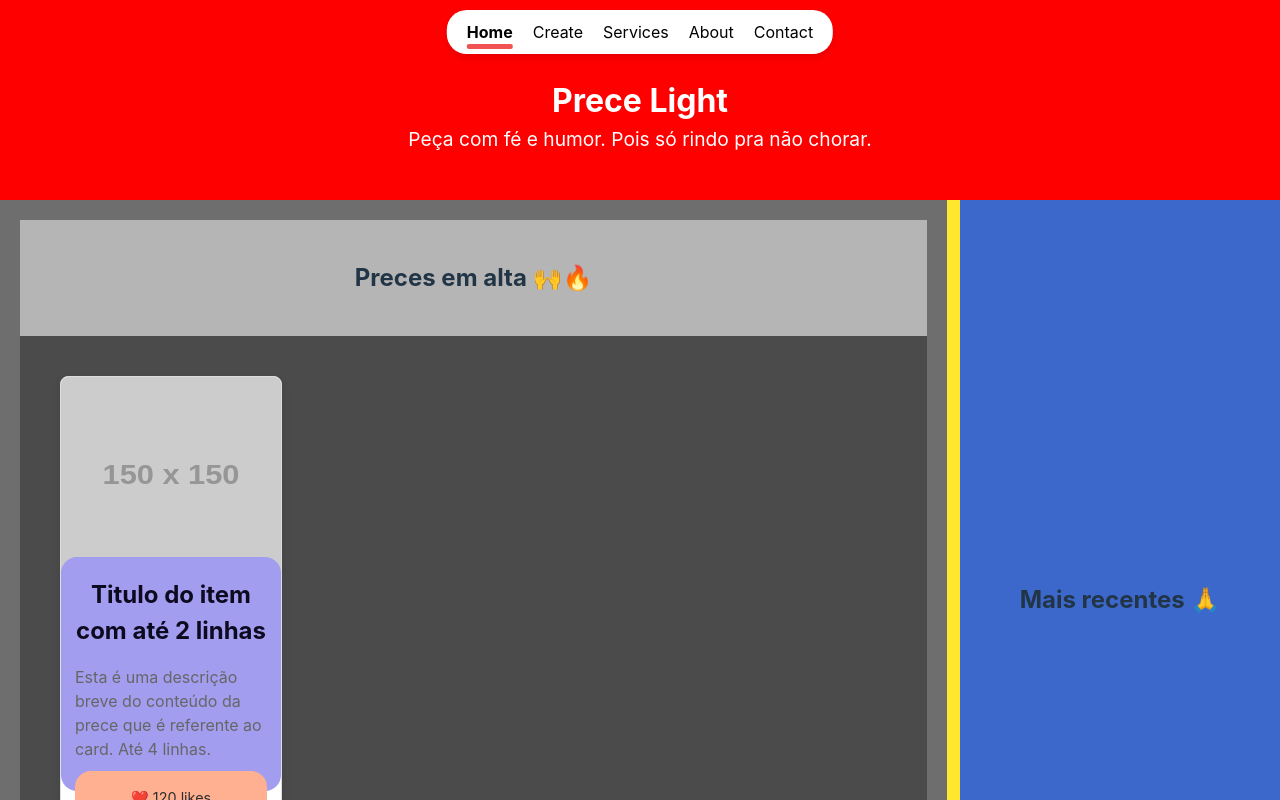
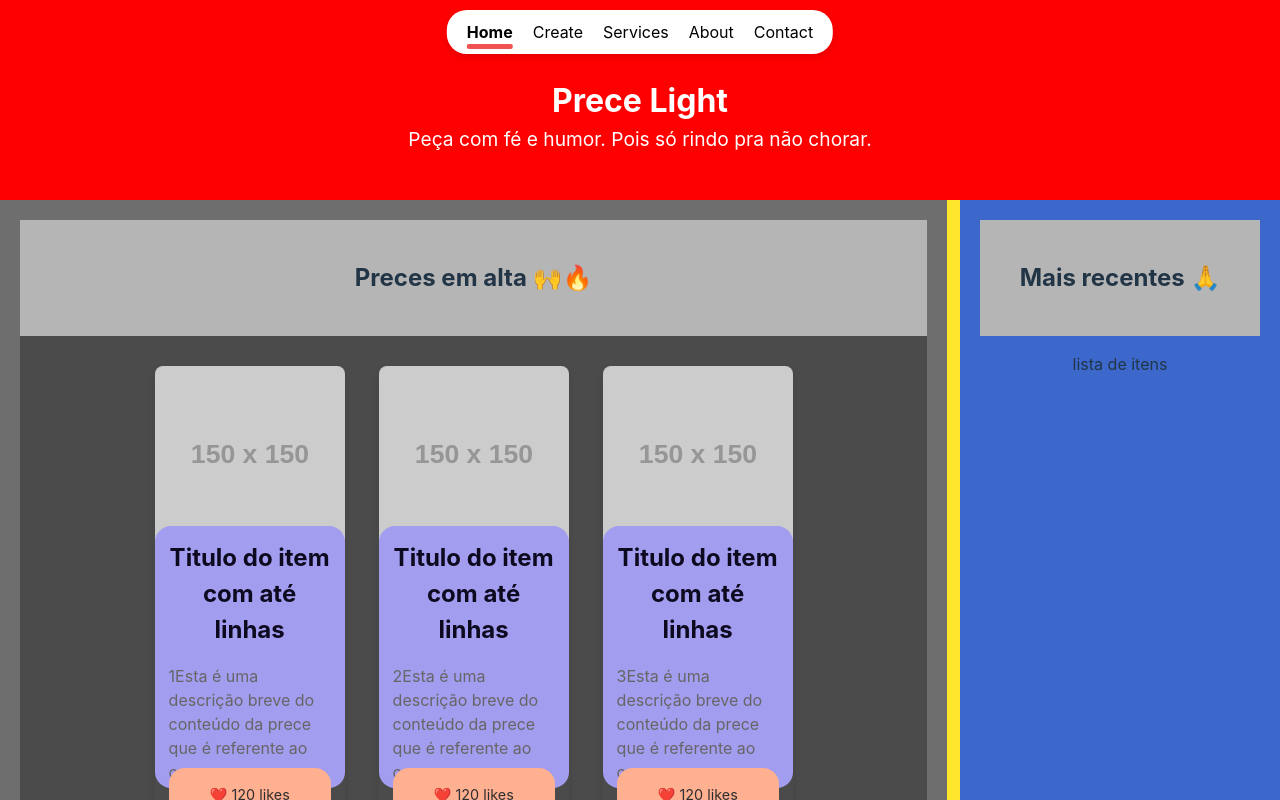
Before and after one commit to murilomorato/precelight-frontend, a React (Vite) app: page / in a window 1280 px wide. Shown: the top 800 px of the page. Built offline with nearby package versions, Linux system fonts and the light colour scheme.

Commit message:
feat: implements grid of cards

```diff
--- a/src/components/atoms/CardCandleItem/CardCandleItem.css
+++ b/src/components/atoms/CardCandleItem/CardCandleItem.css
@@ -1,20 +1,16 @@
 .card-candle-item {
-    width: 220px;
-    border: 1px solid #ddd;
+    width: 190px;
     border-radius: 8px;
     box-shadow: 0 4px 8px rgba(0, 0, 0, 0.1);
     overflow: hidden;
-    /* Garante que o conteúdo excedente seja ocultado */
-    background-color: #fff;
-    /* Remove o fundo amarelo */
-    margin: 20px;
+    margin: 10px;
     transition: transform 0.3s ease;
     position: relative;
 }
 
 .card-candle-image img {
-    width: 220px;
-    height: 200px;
+    width: 190px;
+    height: 180px;
     display: block;
 }
 
@@ -23,15 +19,12 @@
     border-radius: 16px;
     position: relative;
     top: -20px;
-    /* Move o texto 20px para cima, sobrepondo a imagem */
     z-index: 1;
     padding: 14px;
     box-sizing: border-box;
 }
 
 .card-candle-title {
-    padding-top: 6px;
-    padding-bottom: 0px;
     text-align: center;
 }
 
@@ -42,6 +35,7 @@
 }
 
 .card-candle-description {
+    height: 110px;
     padding-top: 0px;
     padding-bottom: 0px;
     color: #666;
@@ -50,7 +44,7 @@
 
 .card-candle-footer {
     padding: 16px;
-    width: 160px;
+    width: 130px;
     margin: 0 auto;
     text-align: center;
     font-size: 0.9em;
@@ -66,3 +60,7 @@
 .card-candle-item:hover {
     transform: translateY(-10px);
 }
+
+.card-candle-footer:hover {
+    background-color: #f9a17e;
+}
--- a/src/components/atoms/CardCandleItem/CardCandleItem.jsx
+++ b/src/components/atoms/CardCandleItem/CardCandleItem.jsx
@@ -1,12 +1,11 @@
 import React from 'react';
 import './cardCandleItem.css';
 
-function CardCandleItem({ candleItem }) {
+function CardCandleItem({ key, candleItem }) {
 
-    const title = 'Titulo do item com até 2 linhas';
-    const description = 'Esta é uma descrição breve do conteúdo da prece que é referente ao card. Até 4 linhas.';
-    const imageUrl = 'https://via.placeholder.com/150';
-    const likeCount = 120;
+    const { title, imageUrl, likeCount, description } = candleItem;
+    const descriptionMaxSize = 69;
+    const truncatedDescription = description.length > descriptionMaxSize ? `${description.substring(0, descriptionMaxSize)}...` : description;
 
     return (
         <div className="card-candle-item">
@@ -18,7 +17,7 @@ function CardCandleItem({ candleItem }) {
                     <h2>{title}</h2>
                 </div>
                 <div className="card-candle-description">
-                    <p>{description}</p>
+                    <p>{truncatedDescription}</p>
                 </div>
             </div>
             <div className="card-candle-footer">
--- a/src/components/molecules/BestRatedSection/BestRatedSection.css
+++ b/src/components/molecules/BestRatedSection/BestRatedSection.css
@@ -1,6 +1,5 @@
 .best-rated-section {
     width: 100%;
-    height: 800px;
     display: flex;
     justify-content: center;
     align-items: center;
@@ -25,12 +24,16 @@
 
 .best-rated-section-content {
     width: 100%;
+    display: flex;
+    flex-wrap: wrap;
     justify-content: center;
     align-items: center;
     background-color: rgb(75, 75, 75);
     box-sizing: border-box;
     padding: 20px;
     margin: 0;
+    gap: 14px;
+    /* Adiciona espaço entre os cards */
 }
 
 @media (max-width: 1024px) {
--- a/src/components/molecules/BestRatedSection/BestRatedSection.jsx
+++ b/src/components/molecules/BestRatedSection/BestRatedSection.jsx
@@ -1,17 +1,17 @@
 import React from 'react';
 import './BestRatedSection.css';
-import CardCandleItem from '../../../components/atoms/CardCandleItem/CardCandleItem';
+import CardCandleItem from '../../../components/atoms/cardCandleItem/cardCandleItem';
 
-
-function BestRatedSection() {
-
+function BestRatedSection({ listOfCandleItems }) {
     return (
         <section className="best-rated-section">
             <div className="best-rated-section-title">
                 <h2>Preces em alta 🙌🔥</h2>
             </div>
             <div className="best-rated-section-content">
-                <CardCandleItem />
+                {listOfCandleItems.map((item, index) => (
+                    <CardCandleItem key={index} candleItem={item} />
+                ))}
             </div>
         </section>
     );
--- a/src/components/molecules/LatestCreatedSection/LatestCreatedSection.css
+++ b/src/components/molecules/LatestCreatedSection/LatestCreatedSection.css
@@ -6,8 +6,21 @@
     align-items: center;
     background-color: rgb(61, 104, 203);
     box-sizing: border-box;
+    flex-direction: column;
+    justify-content: flex-start;
     padding: 20px;
     margin: 0;
+}
+
+.latest-created-section-title {
+    width: 100%;
+    justify-content: center;
+    align-items: center;
+    background-color: rgb(182, 181, 181);
+    box-sizing: border-box;
+    padding: 20px;
+    margin: 0;
+    text-align: center;
 }
 
 @media (max-width: 1024px) {
--- a/src/components/molecules/LatestCreatedSection/LatestCreatedSection.jsx
+++ b/src/components/molecules/LatestCreatedSection/LatestCreatedSection.jsx
@@ -5,9 +5,11 @@ function LatestCreatedSection() {
 
     return (
         <section className="latest-created-section">
+            <div className="latest-created-section-title">
+                <h2>Mais recentes 🙏</h2>
+            </div>
             <div className="latest-created-section-content">
-                <h2>Mais recentes 🙏</h2>
-                <p></p>
+                <p>lista de itens</p>
             </div>
         </section>
     );
--- a/src/components/organisms/ListSection/ListSection.jsx
+++ b/src/components/organisms/ListSection/ListSection.jsx
@@ -4,10 +4,56 @@ import LatestCreatedSection from '../../molecules/LatestCreatedSection/LatestCre
 import './ListSection.css';
 
 function ListSection() {
+
+    const listOfCandleItems = [{
+        title: 'Titulo do item com até linhas',
+        description: '1Esta é uma descrição breve do conteúdo da prece que é referente ao card. Até 4 linhas.',
+        imageUrl: 'https://via.placeholder.com/150',
+        likeCount: 120
+    }, {
+        title: 'Titulo do item com até linhas',
+        description: '2Esta é uma descrição breve do conteúdo da prece que é referente ao card. Até 4 linhasEsta é uma descrição breve do conteúdo da prece que é referente ao card. Até 4 linhas.',
+        imageUrl: 'https://via.placeholder.com/150',
+        likeCount: 120
+    }, {
+        title: 'Titulo do item com até linhas',
+        description: '3Esta é uma descrição breve do conteúdo da prece que é referente ao card. Até 4 linhas.',
+        imageUrl: 'https://via.placeholder.com/150',
+        likeCount: 120
+    }, {
+        title: 'Titulo do item com até linhas',
+        description: '4Esta é uma descrição breve do conteúdo da prece que é referente ao card. Até 4 linhas.',
+        imageUrl: 'https://via.placeholder.com/150',
+        likeCount: 120
+    },
+        , {
+        title: 'Titulo do item com até linhas',
+        description: '4Esta é uma descrição breve do conteúdo da prece que é referente ao card. Até 4 linhas.',
+        imageUrl: 'https://via.placeholder.com/150',
+        likeCount: 120
+    },
+        , {
+        title: 'Titulo do item com até linhas',
+        description: '4Esta é uma descrição breve do conteúdo da prece que é referente ao card. Até 4 linhas.',
+        imageUrl: 'https://via.placeholder.com/150',
+        likeCount: 120
+    },
+        , {
+        title: 'Titulo do item com até linhas',
+        description: '4Esta é uma descrição breve do conteúdo da prece que é referente ao card. Até 4 linhas.',
+        imageUrl: 'https://via.placeholder.com/150',
+        likeCount: 120
+    }, {
+        title: 'Titulo do item com até linhas',
+        description: '5Esta é uma descrição breve do conteúdo da prece que é referente ao card. Até 4 linhas.',
+        imageUrl: 'https://via.placeholder.com/150',
+        likeCount: 120
+    }]; //temporary data
+
     return (
         <div className="list-section">
             <div className="principal-section-item">
-                <BestRatedSection />
+                <BestRatedSection listOfCandleItems={listOfCandleItems} />
             </div>
             <div className="secundary-section-item">
                 <LatestCreatedSection />
```
